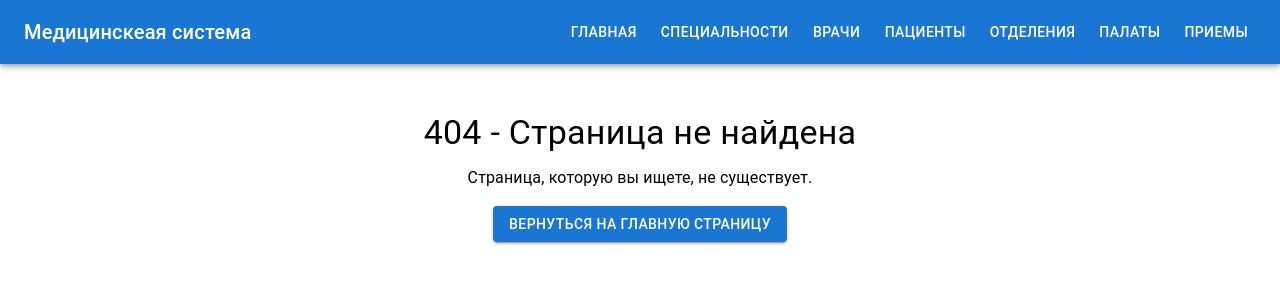
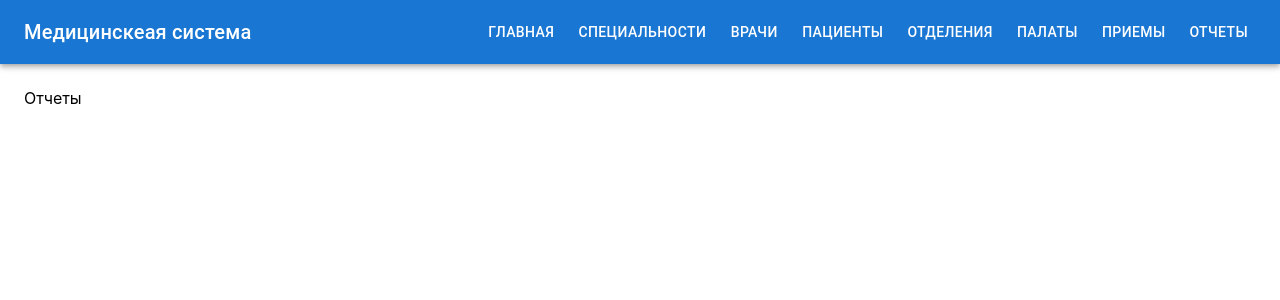
Before and after one commit to Tempesto20/hospitalUniversity, a React (Create React App) app in the folder frontend/: page /reports in a window 1280 px wide. Before the commit this address had no page. Shown: the top 300 px of the page. Built offline with nearby package versions, Linux system fonts and the light colour scheme.

Commit message:
подготовка к отчетам

```diff
--- a/frontend/src/App.tsx
+++ b/frontend/src/App.tsx
@@ -9,7 +9,9 @@ import DepartmentList from './components/Department/DepartmentList';
 import WardList from './components/Ward/WardList';
 import AppointmentList from './components/Appointment/AppointmentList';
 import NotFoundPage from './pages/NotFoundPage';
+import ReportList from './components/Reports/ReportList';
 // import PatientsListPage from './pages/PatientsListPage';
+
 
 const App: React.FC = () => {
   return (
@@ -24,6 +26,7 @@ const App: React.FC = () => {
           <Route path="/wards" element={<WardList />} />
           <Route path="/appointments" element={<AppointmentList />} />
           <Route path="*" element={<NotFoundPage />} />
+          <Route path="/reports" element={<ReportList />} />
           {/* <Route path="/patients" element={<PatientsListPage />} /> */}
         </Routes>
       </Layout>
--- a/frontend/src/components/Layout/Navbar.tsx
+++ b/frontend/src/components/Layout/Navbar.tsx
@@ -17,6 +17,7 @@ const Navbar: React.FC = () => {
           <Button color="inherit" component={Link} to="/departments">Отделения</Button>
           <Button color="inherit" component={Link} to="/wards">Палаты</Button>
           <Button color="inherit" component={Link} to="/appointments">Приемы</Button>
+          <Button color="inherit" component={Link} to="/reports">Отчеты</Button>
         </Box>
       </Toolbar>
     </AppBar>
--- /dev/null
+++ b/frontend/src/components/Reports/ReportList.tsx
@@ -0,0 +1,9 @@
+import React from 'react'
+
+function ReportList() {
+  return (
+    <div>Отчеты</div>
+  )
+}
+
+export default ReportList;
```
